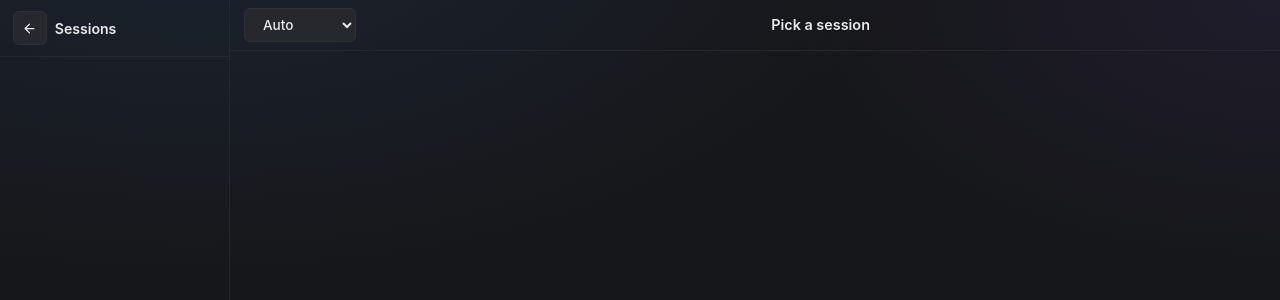
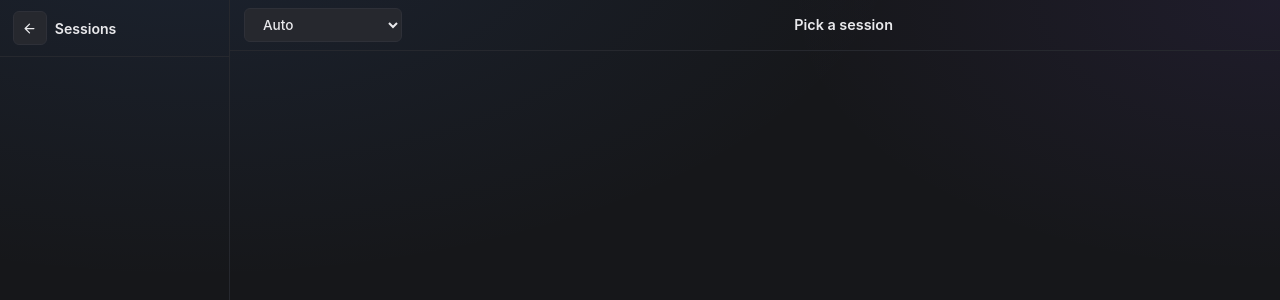
Before and after one commit to bburge14/cadre, a Flask app: template templates/terminal_hub.html in a window 1280 px wide. Shown: the top 300 px of the page. Run offline with Flask 3, Linux system fonts and the light colour scheme; the template is opened without the code that fills it, so the values that code supplies are empty.

Commit message:
Widen theme dropdown enough to actually show the selected name
The previous width (112px) was too aggressive -- "Catppuccin Mocha"
and other longer names truncated down to unreadable fragments like
"Catppuc...". Widened to 158px, enough to fit the longest label
without truncating, still well short of the original unconstrained
width that sized itself to the widest possible option every render.

Co-Authored-By: Claude Sonnet 5 <noreply@anthropic.com>
Claude-Session: https://claude.ai/code/session_01M6akbAwzEF5wHDb6eyaaJ9

```diff
--- a/templates/session_terminal.html
+++ b/templates/session_terminal.html
@@ -55,7 +55,7 @@
       <button class="btn btn-icon" title="Stop" aria-label="Stop" onclick="sessionAction('stop')"><svg viewBox="0 0 24 24" fill="currentColor"><rect x="6" y="6" width="12" height="12" rx="1.5"/></svg></button>
       <button class="btn btn-icon btn-primary" title="Restart" aria-label="Restart" onclick="sessionAction('restart')"><svg viewBox="0 0 24 24" fill="none" stroke="currentColor" stroke-width="2" stroke-linecap="round" stroke-linejoin="round"><path d="M21 12a9 9 0 1 1-3-6.7"/><polyline points="21 3 21 9 15 9"/></svg></button>
     </div>
-    <select class="btn" id="terminal-theme-select" title="Terminal theme (applies to every session)" onchange="saveTerminalTheme(this.value)" style="flex-shrink:0; width: 112px; overflow: hidden; text-overflow: ellipsis; white-space: nowrap;">
+    <select class="btn" id="terminal-theme-select" title="Terminal theme (applies to every session)" onchange="saveTerminalTheme(this.value)" style="flex-shrink:0; width: 158px; overflow: hidden; text-overflow: ellipsis; white-space: nowrap;">
       {% for value, label in terminal_theme_options %}
       <option value="{{ value }}" {{ 'selected' if value == terminal_theme else '' }}>{{ label }}</option>
       {% endfor %}
--- a/templates/terminal_hub.html
+++ b/templates/terminal_hub.html
@@ -121,7 +121,7 @@
         <button class="btn btn-icon" title="Stop" aria-label="Stop" onclick="sessionAction('stop')"><svg viewBox="0 0 24 24" fill="currentColor"><rect x="6" y="6" width="12" height="12" rx="1.5"/></svg></button>
         <button class="btn btn-icon btn-primary" title="Restart" aria-label="Restart" onclick="sessionAction('restart')"><svg viewBox="0 0 24 24" fill="none" stroke="currentColor" stroke-width="2" stroke-linecap="round" stroke-linejoin="round"><path d="M21 12a9 9 0 1 1-3-6.7"/><polyline points="21 3 21 9 15 9"/></svg></button>
       </div>
-      <select class="btn" id="terminal-theme-select" title="Terminal theme (applies to every session)" onchange="saveTerminalTheme(this.value)" style="flex-shrink:0; width: 112px; overflow: hidden; text-overflow: ellipsis; white-space: nowrap;">
+      <select class="btn" id="terminal-theme-select" title="Terminal theme (applies to every session)" onchange="saveTerminalTheme(this.value)" style="flex-shrink:0; width: 158px; overflow: hidden; text-overflow: ellipsis; white-space: nowrap;">
         {% for value, label in terminal_theme_options %}
         <option value="{{ value }}" {{ 'selected' if value == terminal_theme else '' }}>{{ label }}</option>
         {% endfor %}
```
Also changed, not shown: 1 other file.
